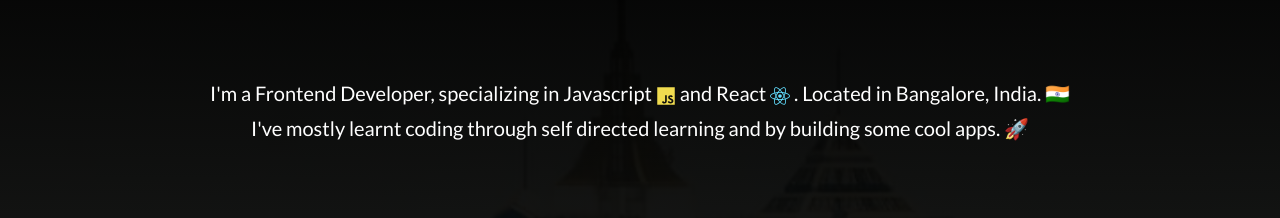
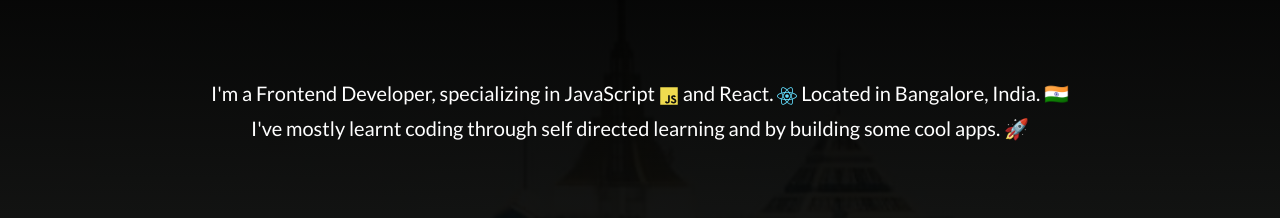
Before and after one commit to nikhilasrani/blog, a Gatsby site: page / in a window 1280 px wide. Shown: the part 154-372 px from the top of the page. Built offline with nearby package versions, Linux system fonts and the light colour scheme; Gatsby itself is replaced by a stand-in of ours.

Commit message:
changed resume

```diff
--- a/src/pages/index.js
+++ b/src/pages/index.js
@@ -8,7 +8,7 @@
 import ThinderPortfolio from "../images/Thinder_Portfolio.jpg"
 import BacklogPortfolio from "../images/Backlog_Portfolio.jpg"
 import PortfolioPage from "../images/Portfolio_Page.jpg"
-import Resume from "../documents/Resume_NikhilAsrani.pdf"
+import Resume from "../documents/resume.pdf"
 const IndexPage = () => (
   <Layout
     style={{
@@ -23,7 +23,7 @@
         keywords={[`nikhil`, `dev`, `react`, `react-native`, `javascript`]}
       />
           <h2 className="homepage-text" style={{ padding:30,fontSize:40,color:"white",textAlign:"center"}}>Hi, I'm Nikhil Asrani. <span role="img" aria-label="hand wave">👋</span></h2>
-          <p className="homepage-text" style={{ fontSize:20, color:"white",textAlign:"center"}}>I'm a Frontend Developer, specializing in Javascript <FaJs className="js-icon" /> and React <FaReact className="react-icon" /> . Located in Bangalore, India. <span role="img" aria-label="Indian flag">🇮🇳</span> <br/>I've mostly learnt coding through self directed learning and by building some cool apps. <span role="img" aria-label="rocket">🚀</span></p>
+          <p className="homepage-text" style={{ fontSize:20, color:"white",textAlign:"center"}}>I'm a Frontend Developer, specializing in JavaScript <FaJs className="js-icon" /> and React. <FaReact className="react-icon" /> Located in Bangalore, India. <span role="img" aria-label="Indian flag">🇮🇳</span> <br/>I've mostly learnt coding through self directed learning and by building some cool apps. <span role="img" aria-label="rocket">🚀</span></p>
     </div>
     <div><h2 style={{textAlign:"center"}}>Projects</h2>
     <div className="projects" style={{position: "relative",clear: "both", display:"block", lineHeight:40}}>
--- a/src/pages/resume.js
+++ b/src/pages/resume.js
@@ -1,5 +1,5 @@
 import React, {Component} from "react";
-import Resume from "../documents/Resume_NikhilAsrani.pdf"
+import Resume from "../documents/resume.pdf"
 class resume extends Component {
 render(){
     return <div><a href={Resume}>Download Resume</a></div>
```
Also changed, not shown: 2 other files.
